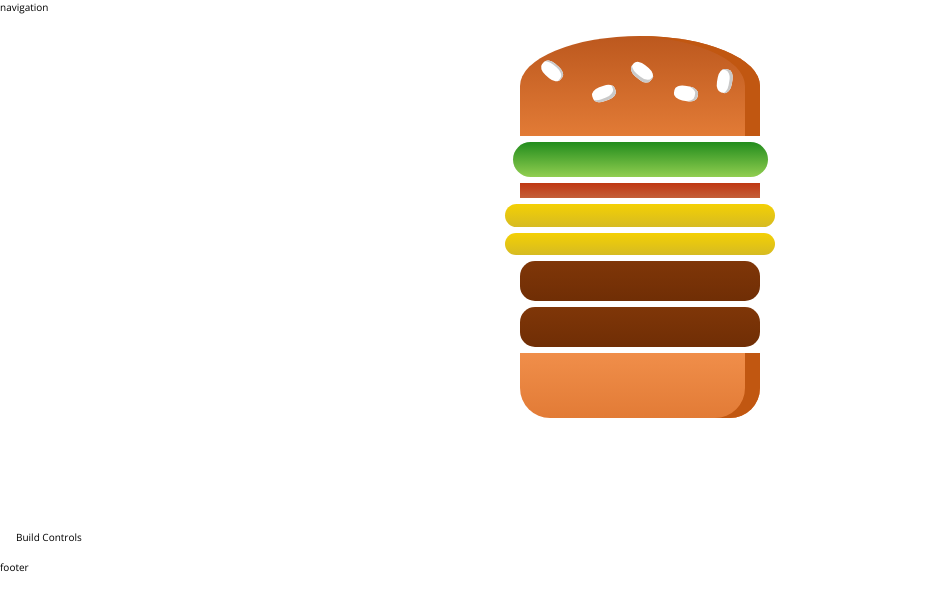
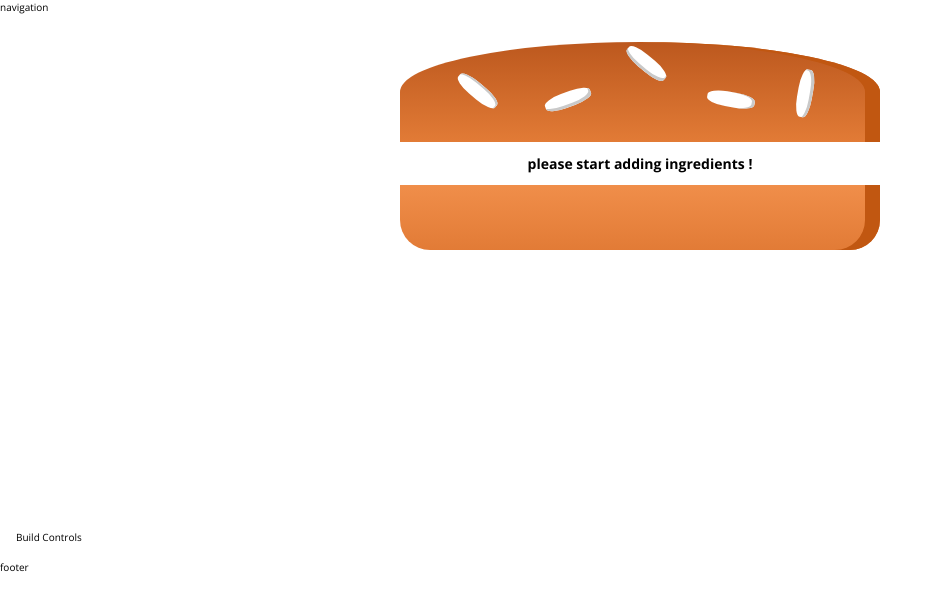
Before and after one commit to tareq-abdelhaq/burger-builder, a React (Create React App) app: page / in a window 1280 px wide. Shown: the top 610 px of the page, without its empty margins (0-943 px from the left). Built offline with nearby package versions, Linux system fonts and the light colour scheme.

Commit message:
conditionally rendering the ingredients

```diff
--- a/src/components/Burger/Burger.js
+++ b/src/components/Burger/Burger.js
@@ -3,12 +3,14 @@ import classes from "./Burger.module.css"
 
 const burger = (props) => {
 
-    const ingredients = Object.keys(props.ingredients).map(ingredient => {
+    let ingredients = Object.keys(props.ingredients).map(ingredient => {
         return [...Array(props.ingredients[ingredient])].map((_,index)=>{
             return <BurgerIngredient key={ingredient+index} type={ingredient} />
         })
-    })
+    }).reduce((prevIngredient,currentIngredient) =>
+        prevIngredient.concat(currentIngredient),[])
 
+    ingredients = ingredients.length === 0 ? <p>please start adding ingredients !</p> : ingredients
     return (
         <article className={classes.Burger}>
             <BurgerIngredient type="bread-top"/>
--- a/src/components/Burger/Burger.module.css
+++ b/src/components/Burger/Burger.module.css
@@ -32,7 +32,7 @@
 {
     .Burger
     {
-        width: 300px;
+        width: 600px;
         height: 500px;
     }
 }
--- a/src/containers/BurgerBuilder/BurgerBuilder.js
+++ b/src/containers/BurgerBuilder/BurgerBuilder.js
@@ -6,10 +6,10 @@ class BurgerBuilder extends Component
 {
     state = {
         ingredients: {
-            salad: 1,
-            bacon: 1,
-            cheese: 2,
-            meat: 2,
+            salad: 0,
+            bacon: 0,
+            cheese: 0,
+            meat: 0,
         }
     }
     render(){
```
